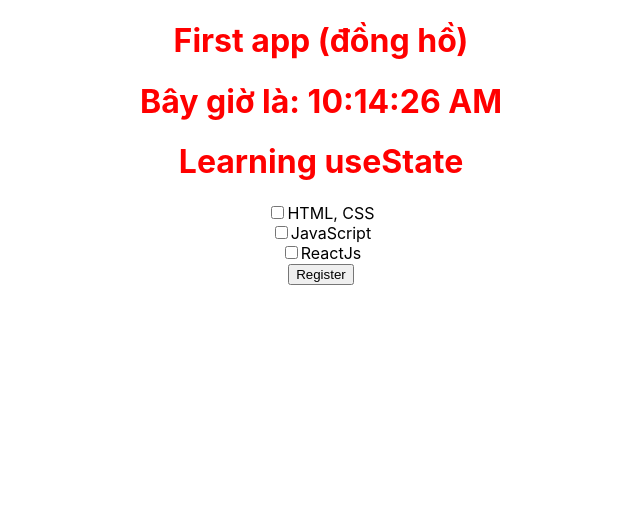
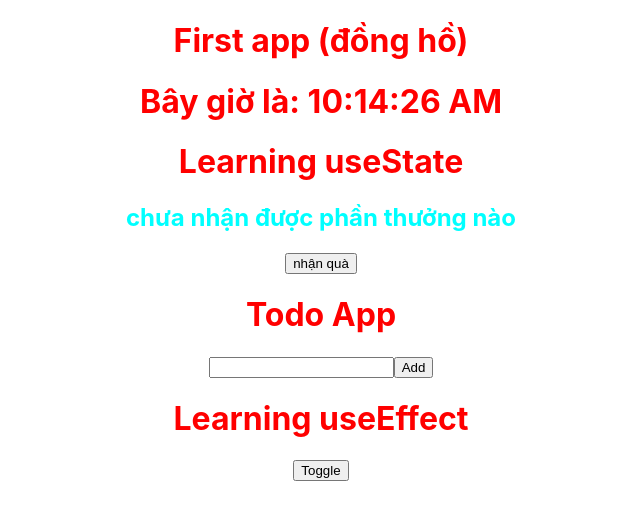
Before and after one commit to bh10-d/LearnReactjs, a React (Create React App) app: page / in a window 1280 px wide. Shown: the top 520 px of the page, without its empty margins (319-959 px from the left). Built offline with nearby package versions, Linux system fonts and the light colour scheme.

Commit message:
learn useState + learn useEffect

```diff
--- a/src/App.css
+++ b/src/App.css
@@ -7,3 +7,7 @@ h1{
 h2{
   color: aqua;
 }
+
+ul li {
+  list-style-type: none;
+}
--- a/src/App.js
+++ b/src/App.js
@@ -2,6 +2,8 @@ import React from 'react';
 import './App.css';
 // import Example1 from './example1/FilterProductTable.component';
 import LearnUseState from './hook/LearnUseState.component';
+import LearnUseEffect from './hook/LearnUseEffect.component';
+import TodoApp from './example1/TodoApp.component';
 
 
 class Clock extends React.Component {
@@ -40,6 +42,8 @@ function App() {
         div className = "App" >
             <Clock />
             <LearnUseState />
+            <TodoApp/>
+            <LearnUseEffect />
         </div>
     );
 }
--- /dev/null
+++ b/src/example1/TodoApp.component.jsx
@@ -0,0 +1,71 @@
+// import React from 'react';
+
+import { useState } from "react";
+
+
+function TodoApp(){
+
+    const [job,setJob] = useState('')
+
+    const [jobs,setJobs] = useState(()=>{
+        const check = localStorage.getItem('jobs')
+        if(check!==''){
+            const JobsLocalStorage = JSON.parse(localStorage.getItem('jobs'))
+            console.log(JobsLocalStorage)
+            return JobsLocalStorage ?? []
+        }else{
+            localStorage.removeItem('jobs')
+            return []
+        }
+    })
+
+    const handleSubmit = ()=>{
+        setJobs(prev=>{
+            const newJobs = [...prev,job]
+            const jsonJobs = JSON.stringify(newJobs)
+            localStorage.setItem('jobs',jsonJobs)
+            return newJobs
+        })
+        setJob('')
+    }
+
+    const handleDelete = (data)=>{
+        setJobs(prev=>{
+            const checkJob = jobs.includes(data)
+            // console.log(checkJob)
+            if(checkJob){
+                const afterDelete = jobs.filter( job => job!==data)
+                localStorage.setItem('jobs',afterDelete)
+                return afterDelete
+            }
+            // else{
+            //     return [...prev,data]
+            // }
+        })
+    }
+
+    return (
+        <div>
+            <h1>Todo App</h1>
+            <input
+                value={job}
+                onChange={e=>setJob(e.target.value)}
+            />
+            <button
+                onClick={handleSubmit}
+            >
+                Add
+            </button>
+
+            <div>
+                <ul>
+                    {jobs.map((job,index) => (
+                        <li key={index}><span>{job} </span><button value={job} onClick={e=>handleDelete(e.target.value)}>Delete</button></li>
+                    ))}
+                </ul>
+            </div>
+        </div>
+    )
+}
+
+export default TodoApp;
--- a/src/hook/LearnUseEffect.component.jsx
+++ b/src/hook/LearnUseEffect.component.jsx
@@ -0,0 +1,105 @@
+import { useState,useEffect } from "react";
+
+
+const list = ['posts','comments','albums','photos','todos','users'];
+
+function Content (){
+
+    const [type,setType] = useState('posts');
+    const [data,setData] = useState([]);
+    const [goToTop,setGoToTop] = useState(false);
+
+    useEffect(() => {
+        fetch(`https://jsonplaceholder.typicode.com/${type}`).then(res => res.json()).then(data => setData(data));
+    },[type]);
+
+    useEffect(() => {
+        const handleScroll=()=>{
+            setGoToTop(window.scrollY >= 200);
+        }
+        window.addEventListener('scroll',handleScroll);
+        return ()=>{
+            window.removeEventListener('scroll',handleScroll);
+        }
+    },[]);
+
+    return(
+        <div>
+            {list.map(tab => (
+                <button
+                    key={tab}
+                    style={type === tab ? {color: '#fff', background: '#333'} : {}}
+                    onClick={() => setType(tab)}
+                >
+                    {tab}
+                </button>
+            ) )}
+            {goToTop && (
+                <button
+                    style={{
+                        position: 'fixed',
+                        right: 20,
+                        bottom: 20
+                    }}
+                >
+                    go to top
+                </button>
+            )}
+            <ul>
+                {data.map(d=>(
+                    <li key={d.id} style={{backgroundColor: '#f4f4f4', listStyleType: 'circle'}}>
+                        {d.title || d.name}
+                    </li>
+                ))}
+            </ul>
+        </div>
+    )
+}
+
+function Avatar(){
+    const [avatar,setAvatar] = useState()
+
+    useEffect(() =>{
+        //CleanUp
+        return()=>{
+            avatar && URL.revokeObjectURL(avatar.preview)
+        }
+    },[avatar])
+
+
+    const handlePreview = (e) => {
+        const file = e.target.files[0]
+
+        file.preview = URL.createObjectURL(file)
+        setAvatar(file)
+    }
+
+    return(
+        <div>
+            <input type="file" onChange={handlePreview} />
+            {avatar && (
+                <img src={avatar.preview} alt="" />
+            )}
+        </div>
+    )
+}
+
+function LearnUseEffect() {
+    const [toggle,setToggle] = useState(false);
+    return(
+        <div>
+            <h1>Learning useEffect</h1>
+            <button
+                onClick={() => setToggle(!toggle)}
+            >
+                Toggle
+            </button>
+            {/* {toggle && <Content />} */}
+            {toggle && <Avatar />}
+        </div>
+    )
+
+}
+
+
+export default LearnUseEffect;
--- a/src/hook/LearnUseState.component.jsx
+++ b/src/hook/LearnUseState.component.jsx
@@ -64,31 +64,31 @@ import { useState } from "react";
 // }
 
 // bai tap 3
-// const gifts=[
-//     'i9 CPU',
-//     'Mainboard Z490',
-//     'Xigmatek OMG!',
-//     'Chúc bạn may mắn lần sau'
-// ]
-// function LearnUseState() {
+const gifts=[
+    'i9 CPU',
+    'Mainboard Z490',
+    'Xigmatek OMG!',
+    'Chúc bạn may mắn lần sau'
+]
+function LearnUseState() {
 
-//     const [ gift, setGift ] = useState();
+    const [ gift, setGift ] = useState();
 
-//     const randomGift = ()=>{
-//         let random = Math.floor(Math.random()*gifts.length);
-//         setGift(gifts[random]);
-//     }
+    const randomGift = ()=>{
+        let random = Math.floor(Math.random()*gifts.length);
+        setGift(gifts[random]);
+    }
 
-//     return (
-//         <div>
-//             <h1>Learning useState</h1>
-//             <h2>{ gift||'chưa nhận được phần thưởng nào' }</h2>
-//             <button onClick={randomGift}>
-//                 nhận quà
-//             </button>
-//         </div>
-//     )
-// }
+    return (
+        <div>
+            <h1>Learning useState</h1>
+            <h2>{ gift||'chưa nhận được phần thưởng nào' }</h2>
+            <button onClick={randomGift}>
+                nhận quà
+            </button>
+        </div>
+    )
+}
 
 
 // bai tap 4
@@ -135,56 +135,56 @@ import { useState } from "react";
 // }
 
 // bai tap 5
-const courses = [
-    {
-        id: 1,
-        name:'HTML, CSS'
-    },
-    {
-        id: 2,
-        name:'JavaScript'
-    },
-    {
-        id: 3,
-        name:'ReactJs'
-    }
-]
-function LearnUseState() {
+// const courses = [
+//     {
+//         id: 1,
+//         name:'HTML, CSS'
+//     },
+//     {
+//         id: 2,
+//         name:'JavaScript'
+//     },
+//     {
+//         id: 3,
+//         name:'ReactJs'
+//     }
+// ]
+// function LearnUseState() {
 
-    const [ checked, setChecked ] = useState([]);
+//     const [ checked, setChecked ] = useState([]);
 
-    const handleChecked = (id)=>{
-        setChecked((prev)=>{
-            const isChecked = checked.includes(id);
-            if(isChecked) {
-                return checked.filter(item=> item!==id);
-            }else{
-                return [...prev,id];
-            }
-        })
-    }
+//     const handleChecked = (id)=>{
+//         setChecked((prev)=>{
+//             const isChecked = checked.includes(id);
+//             if(isChecked) {
+//                 return checked.filter(item=> item!==id);
+//             }else{
+//                 return [...prev,id];
+//             }
+//         })
+//     }
 
-    const handleRegister = ()=>{
-        console.log({id:checked})
-    }
+//     const handleRegister = ()=>{
+//         console.log({id:checked})
+//     }
 
-    return (
-        <div>
-            <h1>Learning useState</h1>
-            {courses.map(course=>(
-                <div key={course.id}>
-                    <input
-                        type="checkbox"
-                        checked={checked.includes(course.id)}
-                        onChange={()=>handleChecked(course.id)}
-                    />
-                        {course.name}
-                </div>
-            ))}
-            <button onClick={handleRegister}>
-                Register
-            </button>
-        </div>
-    )
-}
+//     return (
+//         <div>
+//             <h1>Learning useState</h1>
+//             {courses.map(course=>(
+//                 <div key={course.id}>
+//                     <input
+//                         type="checkbox"
+//                         checked={checked.includes(course.id)}
+//                         onChange={()=>handleChecked(course.id)}
+//                     />
+//                         {course.name}
+//                 </div>
+//             ))}
+//             <button onClick={handleRegister}>
+//                 Register
+//             </button>
+//         </div>
+//     )
+// }
 export default LearnUseState;
```
